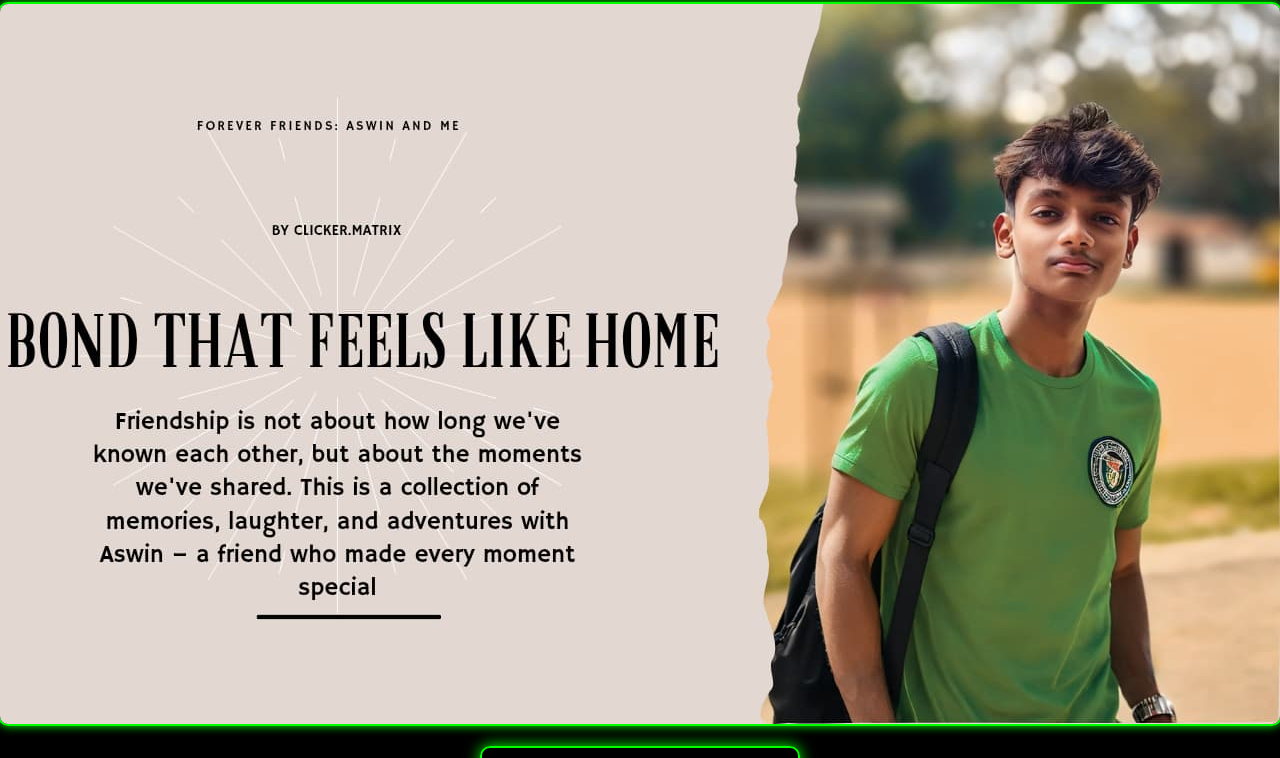
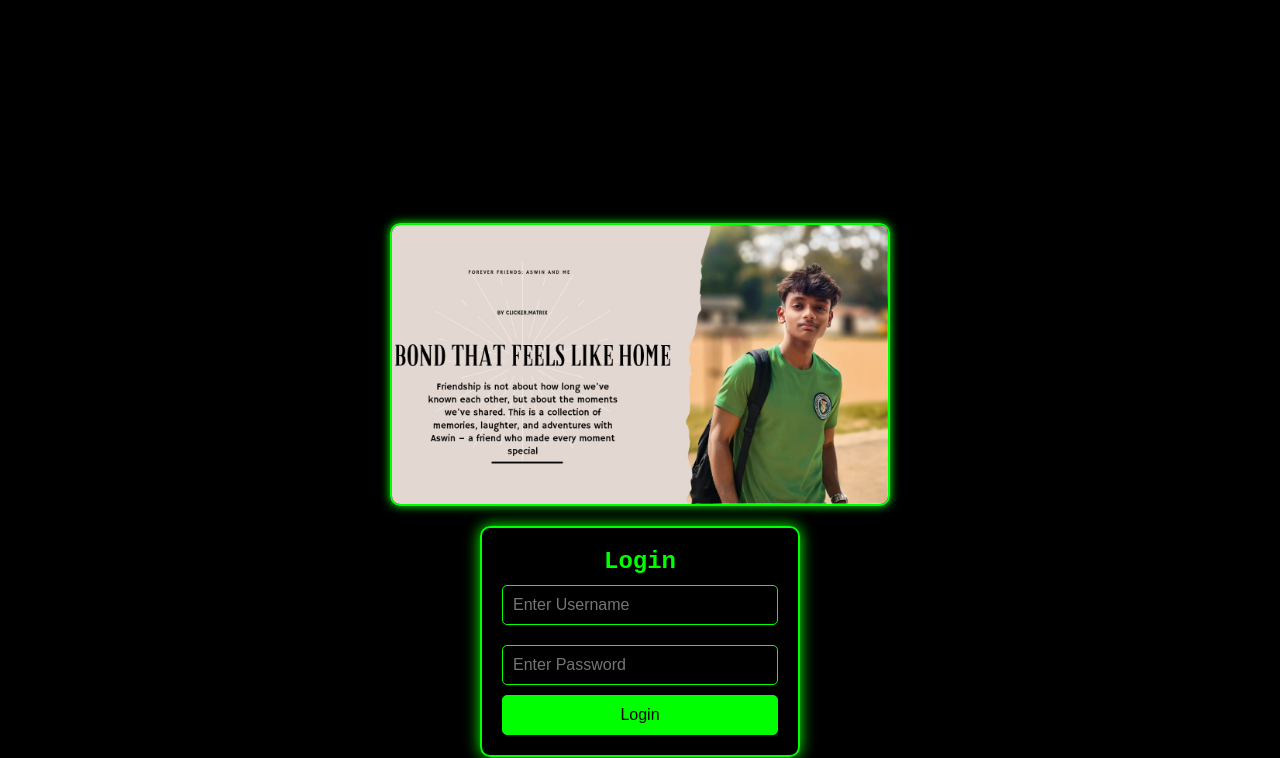
Before and after one commit to clickerunoffical/SURESHQR, a plain HTML site: page index.html in a window 1280 px wide. Shown: the top 758 px of the page. Drawn offline with Linux system fonts and the light colour scheme.

Commit message:
Update index.html

```diff
--- a/index.html
+++ b/index.html
@@ -24,7 +24,7 @@
         }
         img {
             width: 100%0;
-            max-width: 5000px;
+            max-width: 500px;
             border-radius: 10px;
             margin-top: 500px;
             border: 2px solid #00ff00;
```
